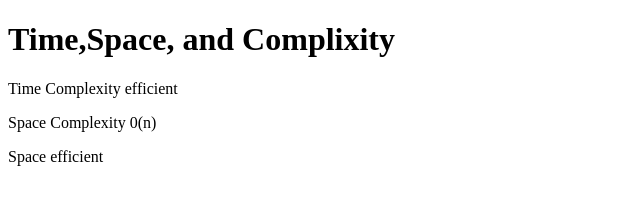
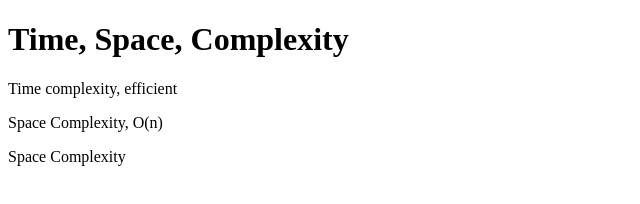
Before and after one commit to acciojob/time-and-space-complexity-sonwanerahul, a website: page main.html in a window 1280 px wide. Shown: the whole page, without its empty margins (0-640 px from the left). Drawn offline with Linux system fonts and the light colour scheme.

Commit message:
created a submission

```diff
--- a/main.html
+++ b/main.html
@@ -8,10 +8,10 @@
 
 <body>
 	<!-- the entire body must be written by student -->
-	<h1>Time,Space, and Complixity</h1>
-		<p>Time Complexity efficient</p>
-		<p>Space Complexity 0(n)</p>
-		<p>Space efficient</p>
+	<h1>Time, Space, Complexity</h1>
+		<p>Time complexity, efficient</p>
+		<p>Space Complexity, O(n)</p>
+		<p>Space Complexity</p>
     <script type="text/javascript" src="./script.js">
 </script>
 
```
